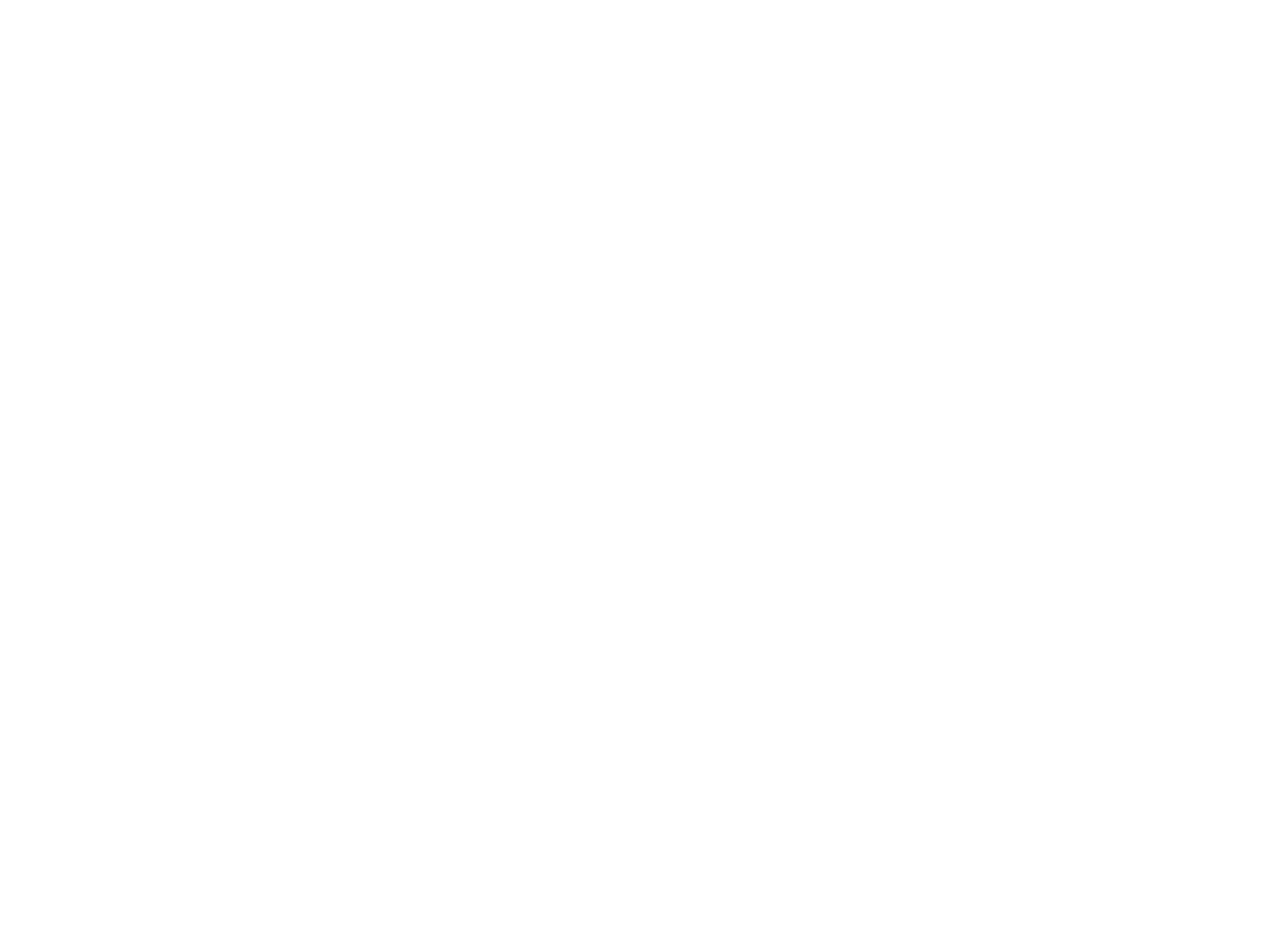
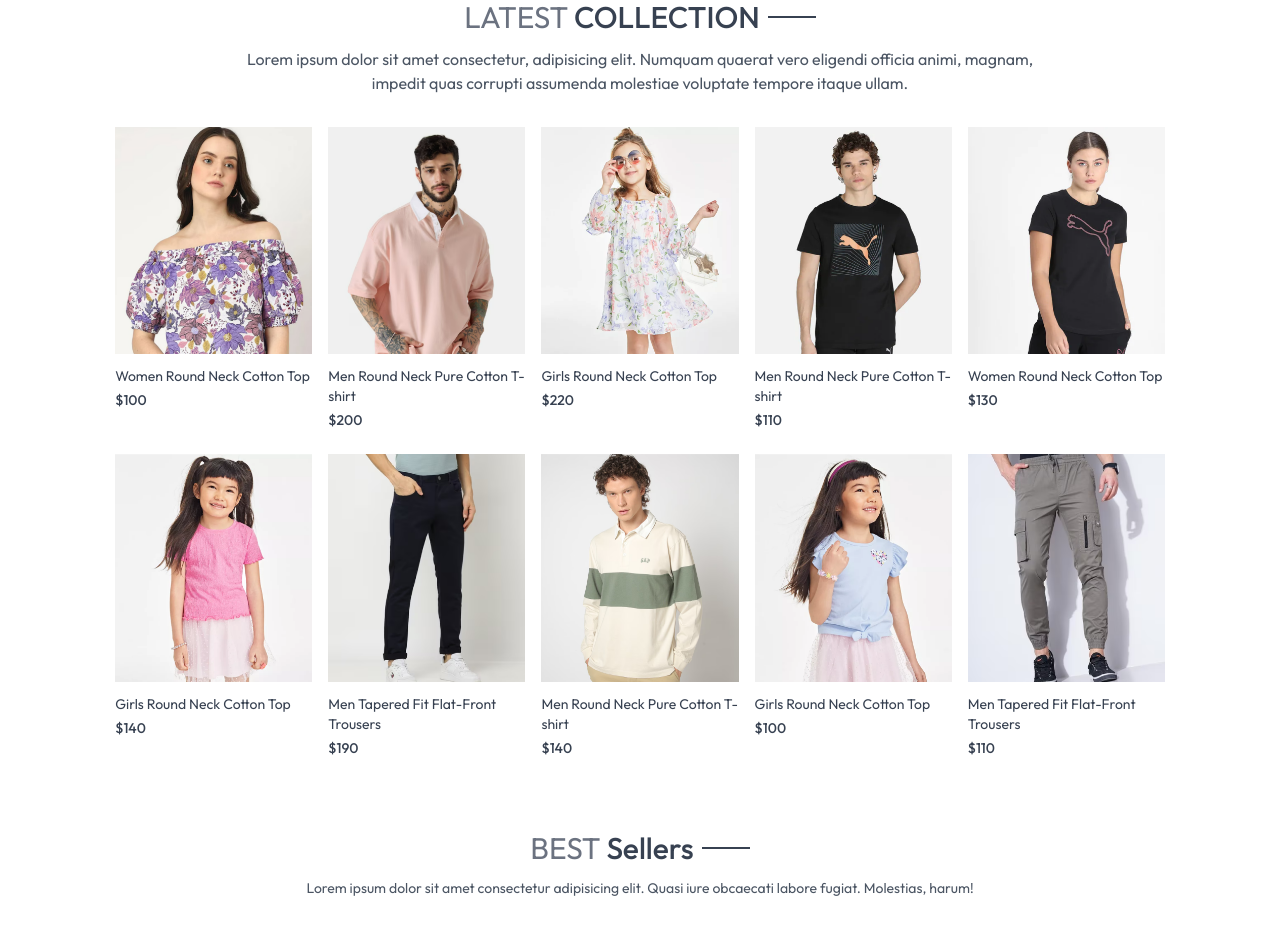
Before and after one commit to Shalman212/ecommerce, a React (Vite) app in the folder Tashion/: page / in a window 1280 px wide. Shown: the part 580-1514 px from the top of the page. Before the commit the page ends 800 px from the top, so only its background shows below. Built offline with nearby package versions, Linux system fonts and the light colour scheme.

Commit message:
Updated components and added BestSeller & ProductItem

```diff
--- /dev/null
+++ b/Tashion/src/components/BestSeller.jsx
@@ -0,0 +1,33 @@
+import React,{useContext, useState, useEffect} from 'react'
+import { ShopContext } from '../context/ShopContext';
+import Title from './Title';
+import ProductItem from './ProductItem';
+
+
+
+const BestSeller = () => {
+    const {products} = useContext(ShopContext);
+    const [bestSeller, setBestSeller]= useState([]);
+    useEffect(()=>{
+
+        const bestProducts = products.filter((item)=>(item.bestSeller));
+        setBestSeller(bestProducts.slice(0,5))
+    }, [products]);
+  return (
+    <div className='my-10'>
+      <div className='text-center text-3xl py-8'>
+        <Title text1={'BEST'} text2={'Sellers'}/>
+        <p className='w-3/4 m-auto text-xs sm:text-sm md-text-base text-gray-600'>Lorem ipsum dolor sit amet consectetur adipisicing elit. Quasi iure obcaecati labore fugiat. Molestias, harum!</p>
+      </div>
+          <div className='grid grid-cols-2 sm:grid-cols-3 md:grid-cols-4 lg:grid-cols-5 gap-4 gap-y-6 '>
+            {
+                bestSeller.map((item,index)=>(
+                    <ProductItem key={index} id={item._id} name={item.name} image={item.image} price={item.price} />
+                ))
+            }
+      </div>
+    </div>
+  )
+}
+
+export default BestSeller
--- a/Tashion/src/components/LatestCollection.jsx
+++ b/Tashion/src/components/LatestCollection.jsx
@@ -1,12 +1,32 @@
-import React, { useContext } from 'react'
+import React, { useContext, useEffect, useState } from 'react';
 import { ShopContext } from '../context/ShopContext'
+import Title from './Title';
+import ProductItem from './ProductItem';
+
+
 
 const LatestCollection = () => {
     const { products } = useContext(ShopContext);
-    console.log(products);
+    const [latestProducts, setLatestProducts] = useState([]);
+    useEffect(()=>{
+        setLatestProducts(products.slice(0,10));
+    },[])
+
+
     return (
-        <div>
-
+        <div className='my-10'>
+            <div className='text-center py-8 text-3xl'>
+                <Title text1={'LATEST'} text2={'COLLECTION'}/>
+                <p className='w-3/4 m-auto text-xs sm:text-sm md:text-base text-gray-600'>Lorem ipsum dolor sit amet consectetur, adipisicing elit. Numquam quaerat vero eligendi officia animi, magnam, impedit quas corrupti assumenda molestiae voluptate tempore itaque ullam.</p>
+            </div>
+            {/* {rendering products} */}
+            <div className='grid grid-cols-2 sm:grid-cols-3 md:grid-cols-4 lg:grid-cols-5 gap-4 gap-y-6'>
+                {
+                    latestProducts.map((item, index)=>(
+                        <ProductItem key={index} id={item._id} image={item.image} name={item.name} price={item.price} />
+                    ))
+                }
+            </div>
         </div>
     )
 }
--- a/Tashion/src/components/Navbar.jsx
+++ b/Tashion/src/components/Navbar.jsx
@@ -6,7 +6,7 @@
     const[visible, setVisible]= useState(false)
     return (
         <div className='flex items-center justify-between py-5 font-medium'>
-            <img src={assets.logo} style={{ width: '80px' }} alt="" />
+            <Link to='/'><img src={assets.logo} style={{ width: '80px' }} alt="" /></Link>
             <ul className='hidden laptop:flex gap-5 text-sm text-gray-700'>
 
                 <NavLink to='/' className='flex flex-col items-center gap-1 text-gray-700 no-underline'>
--- /dev/null
+++ b/Tashion/src/components/ProductItem.jsx
@@ -0,0 +1,20 @@
+import React, {useContext} from 'react'
+import { Link } from 'react-router-dom';
+import { ShopContext } from '../context/ShopContext'
+
+const ProductItem = ({id,image,name,price}) => {
+    const {currency} = useContext(ShopContext);
+  return (
+    <Link className='text-gray-700 cursor-pointer' to= {`/product/${id}`}>
+        <div className='overflow-hidden'>
+          <img className='hover:scale-110 transition ease-in-out' src={image[0]} alt="" />
+
+        </div>
+        <p className='pt-3 pb-1 text-sm'>{name}</p>
+        <p className='text-sm font-medium'>{currency}{price}</p>
+
+    </Link>
+  )
+}
+
+export default ProductItem
--- a/Tashion/src/components/Title.jsx
+++ b/Tashion/src/components/Title.jsx
@@ -1,12 +1,14 @@
-import React from 'react'
+import React from 'react';
 
-const Title = () => {
-  return (
-    <div className='inline-flex gap-2 items-center mb-3'>
-      <p className='text-gray-500'>{text1} <span className='text-gray-700 font-medium'>{text2}</span></p>
-      <p className='w-8 sm:w-12 h-[1px] sm:h-[2px] bg-gray-700'></p>
-    </div>
-  )
-}
+const Title = ({ text1, text2 }) => {
+    return (
+        <div className='inline-flex gap-2 items-center mb-3'>
+            <p className='text-gray-500'>
+                {text1} <span className='text-gray-700 font-medium'>{text2}</span>
+            </p>
+            <p className='w-8 sm:w-12 h-[1px] sm:h-[2px] bg-gray-700'></p>
+        </div>
+    );
+};
 
-export default Title
+export default Title;
--- a/Tashion/src/context/ShopContext.jsx
+++ b/Tashion/src/context/ShopContext.jsx
@@ -1,14 +1,18 @@
-import { createContext } from "react";
-import { products } from "../assets/assets.js";
+import React, { createContext } from "react";
+import { products } from "../assets/assets";
 
 export const ShopContext = createContext();
 
-const ShopContextProvider = (props) => {
-    const currency = '$';
+export const ShopContextProvider = (props) => {
+    const currency = "$";
     const delivery_fee = 10;
+
     const value = {
-        products, currency, delivery_fee
+        products,
+        currency,
+        delivery_fee,
     };
+
     return (
         <ShopContext.Provider value={value}>
             {props.children}
--- a/Tashion/src/index.css
+++ b/Tashion/src/index.css
@@ -14,3 +14,9 @@
     font-weight: 400;
     font-style: normal;
 }
+@media (max-width:640px) {
+    a.active{
+        background-color: black;
+        color: azure;
+    }
+}
--- a/Tashion/src/pages/Home.jsx
+++ b/Tashion/src/pages/Home.jsx
@@ -1,12 +1,13 @@
 import React from 'react'
 import Hero from '../components/Hero'
 import LatestCollection from '../components/LatestCollection'
-
+import BestSeller from '../components/BestSeller'
 const Home = () => {
   return (
     <div>
       <Hero/>
       <LatestCollection/>
+      <BestSeller/>
     </div>
   )
 }
```
